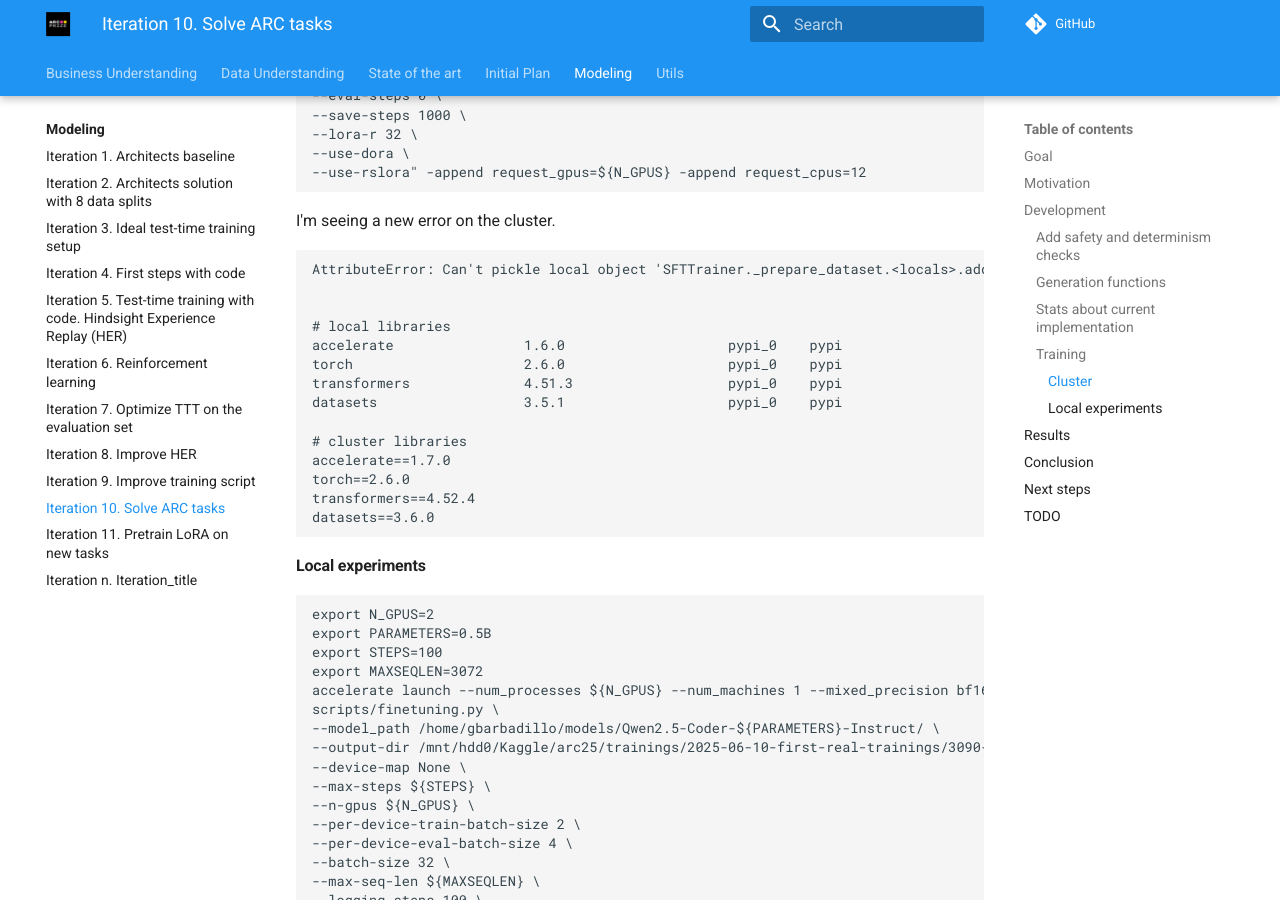
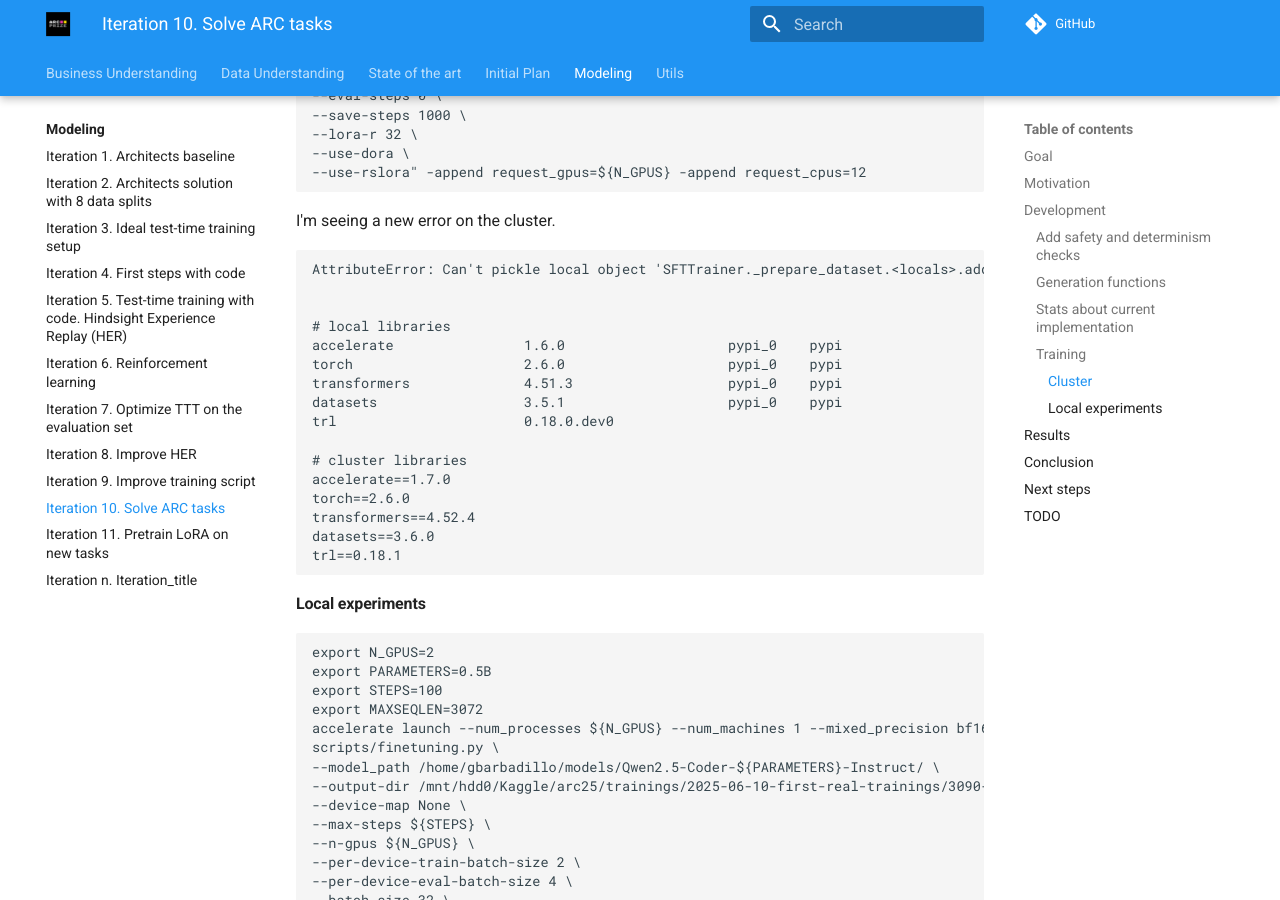
Before and after one commit to ironbar/arc25, an MkDocs documentation site: the page built from docs/modeling/Iteration_10_solve_arc_tasks.md, in a window 1280 px wide and 900 px high, scrolled down 2115 px. Built offline with MkDocs 1.6.1 and Material for MkDocs 9.7.7, drawn with Linux system fonts in a browser that asks for light colours; comment, search, counter and statistics services are not loaded.

Commit message:
modified requirements

````diff
--- a/docs/modeling/Iteration_10_solve_arc_tasks.md
+++ b/docs/modeling/Iteration_10_solve_arc_tasks.md
@@ -110,12 +110,14 @@ accelerate                1.6.0                    pypi_0    pypi
 torch                     2.6.0                    pypi_0    pypi
 transformers              4.51.3                   pypi_0    pypi
 datasets                  3.5.1                    pypi_0    pypi
+trl                       0.18.0.dev0
 
 # cluster libraries
 accelerate==1.7.0
 torch==2.6.0
 transformers==4.52.4
 datasets==3.6.0
+trl==0.18.1
 ```
 
 #### Local experiments
--- a/requirements.txt
+++ b/requirements.txt
@@ -11,7 +11,7 @@ accelerate==1.6.0 # try to fix problems with pickle: AttributeError: Can't pickl
 wandb
 transformers
 peft
-trl==0.18.0.dev0 # try to fix problems with pickle: AttributeError: Can't pickle local object 'SFTTrainer._prepare_dataset.<locals>.add_eos'
+trl==0.18.0 # try to fix problems with pickle: AttributeError: Can't pickle local object 'SFTTrainer._prepare_dataset.<locals>.add_eos'
 datasets==3.5.1 # try to fix problems with pickle: AttributeError: Can't pickle local object 'SFTTrainer._prepare_dataset.<locals>.add_eos'
 bitsandbytes
 GPUtil
````
